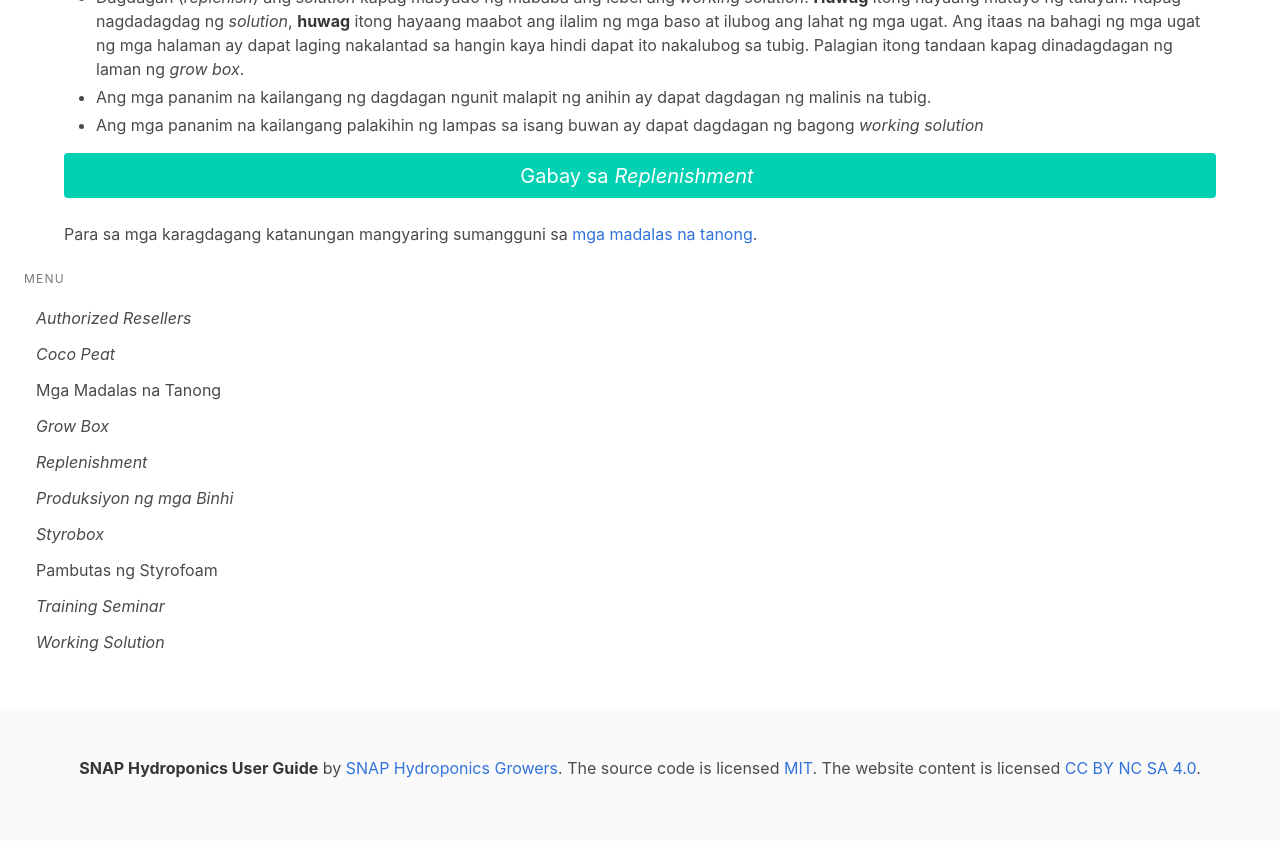
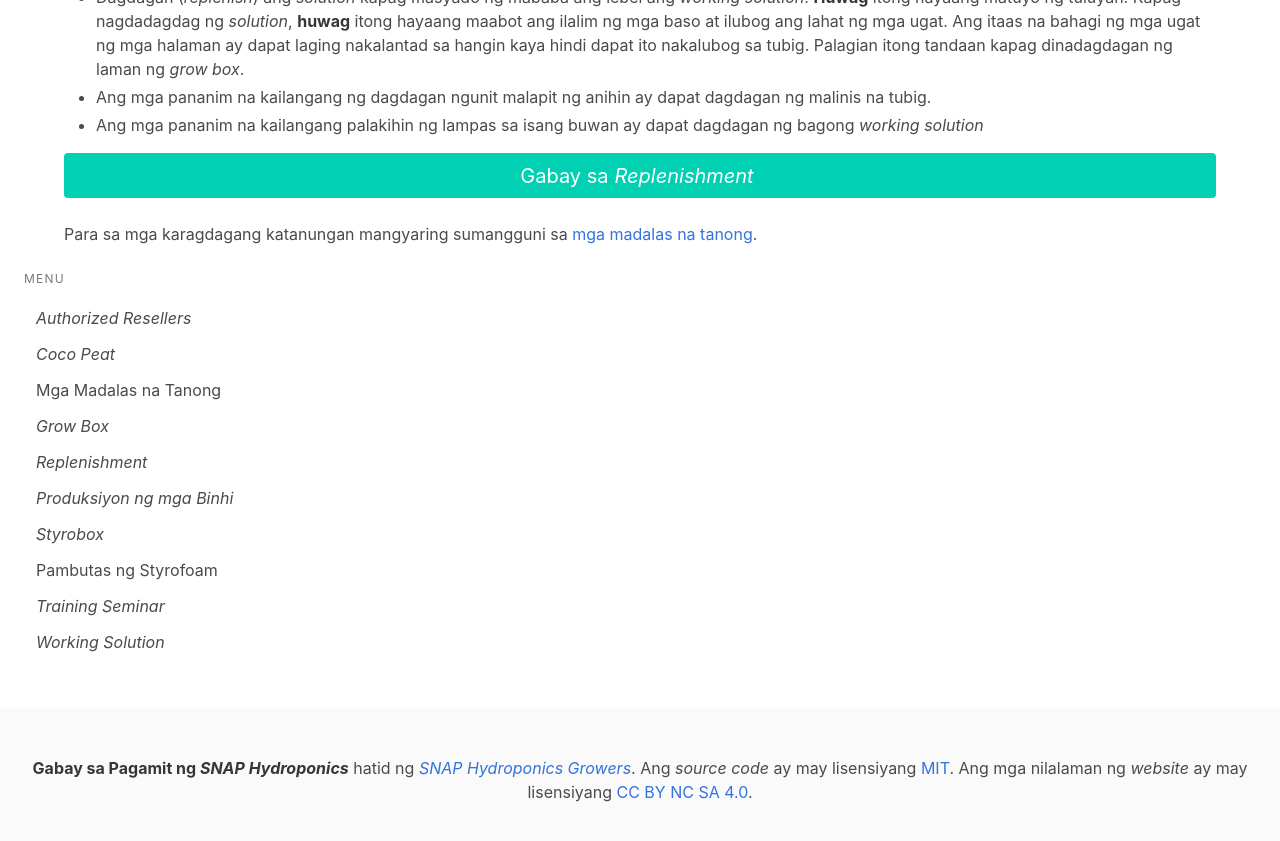
Before and after one commit to snaphydroponics/user-guide.snaphydroponics.info, a Jekyll site: the page built from index.md, in a window 1280 px wide and 900 px high, scrolled down 16673 px. Shown: the top 841 px of the window. Built offline with Jekyll 4.4.1, drawn with Linux system fonts in a browser that asks for light colours; some web fonts are replaced.

Commit message:
Update footer.

```diff
--- a/_includes/footer.html
+++ b/_includes/footer.html
@@ -1,9 +1,14 @@
 <footer class="footer">
   <div class="content has-text-centered">
     <p>
-      <strong>SNAP Hydroponics User Guide</strong> by <a href="https://www.facebook.com/groups/snap.hydroponics.growers">SNAP Hydroponics Growers</a>. The source code is licensed
+      {% if page.lang == "en" %}
+      <strong>SNAP Hydroponics Users’ Guide</strong> by <a href="https://www.facebook.com/groups/snap.hydroponics.growers">SNAP Hydroponics Growers</a>. The source code is licensed
       <a href="http://opensource.org/licenses/mit-license.php">MIT</a>. The website content
       is licensed <a href="http://creativecommons.org/licenses/by-nc-sa/4.0/">CC BY NC SA 4.0</a>.
+      {% else %}
+      <strong>Gabay sa Pagamit ng <i lang="en">SNAP Hydroponics</i></strong> hatid ng <a href="https://www.facebook.com/groups/snap.hydroponics.growers"><i lang="en">SNAP Hydroponics Growers</i></a>. Ang <i lang="en">source code</i> ay may lisensiyang
+      <a href="http://opensource.org/licenses/mit-license.php">MIT</a>. Ang mga nilalaman ng <i lang="en">website</i> ay may lisensiyang <a href="http://creativecommons.org/licenses/by-nc-sa/4.0/">CC BY NC SA 4.0</a>.
+      {% endif %}
     </p>
   </div>
 </footer>
```
